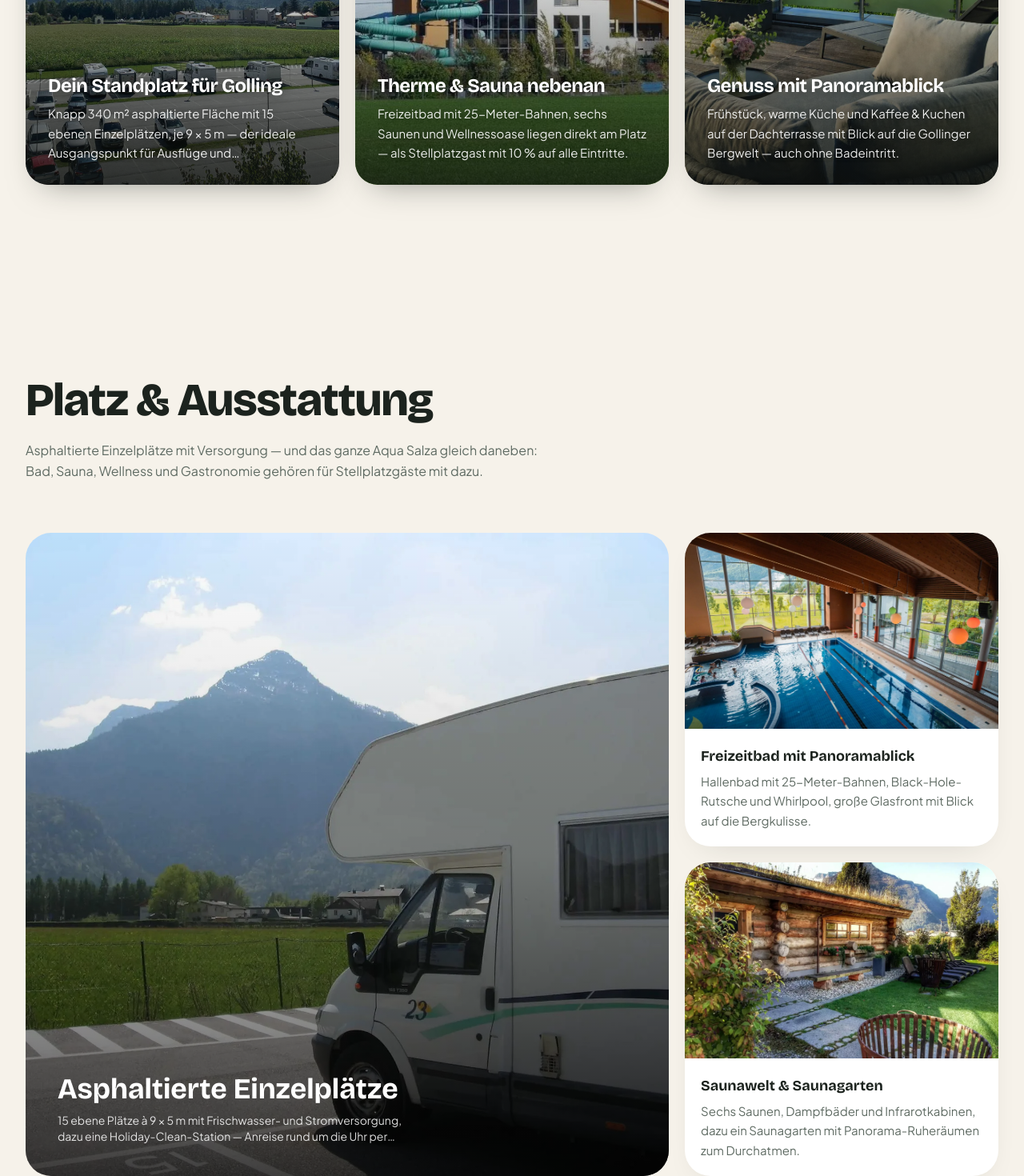
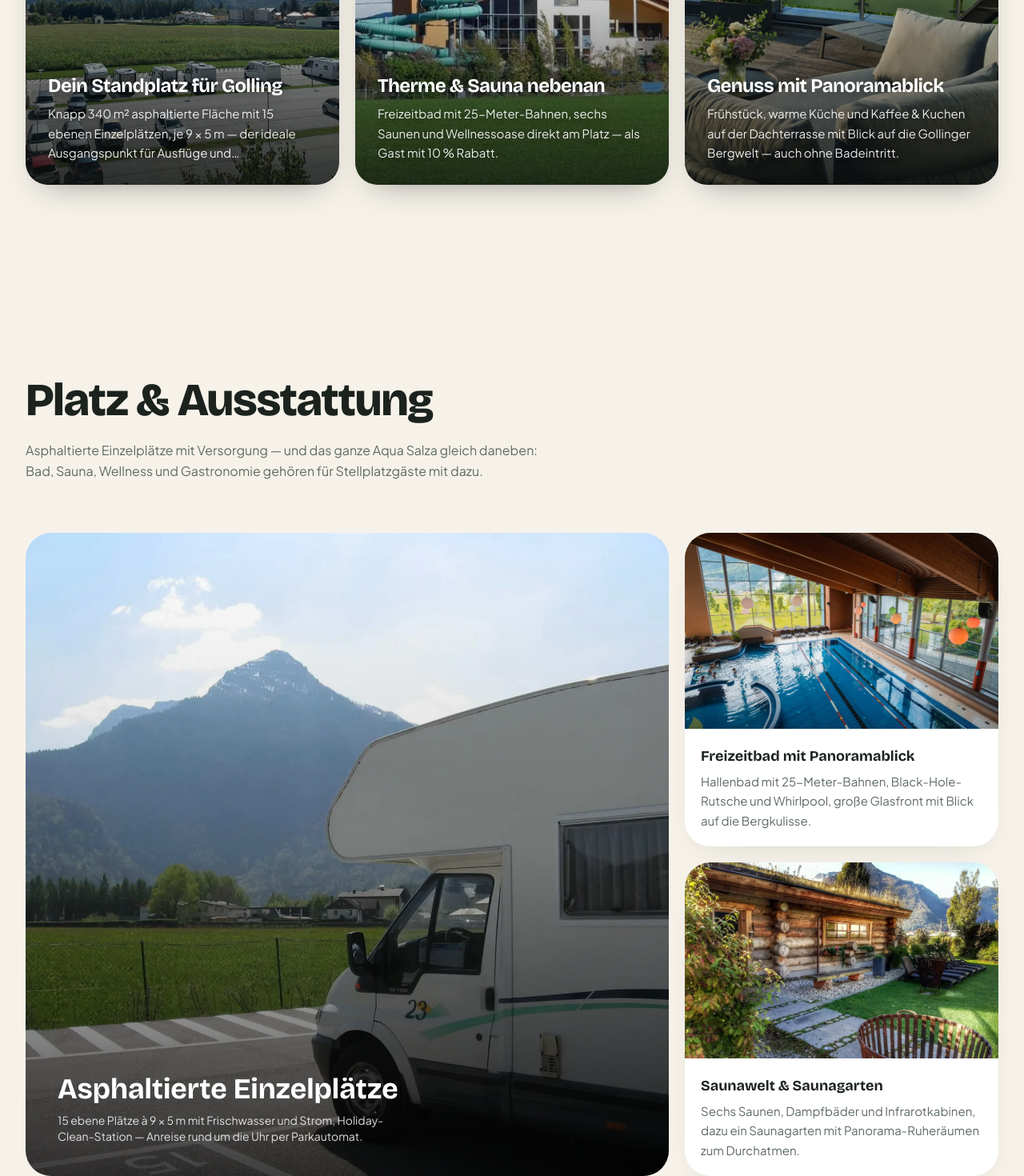
Before and after one commit to Lellino-Elias/aqua-salza-camping-demo, a Next.js app: page / in a window 1280 px wide. Shown: the part 1480-2950 px from the top of the page at 80% size. Built offline with nearby package versions, Linux system fonts and the light colour scheme.

Commit message:
aqua-salza — campsite demo 2026-06-14 23:11:44

```diff
--- a/src/content/campsites/aqua-salza.ts
+++ b/src/content/campsites/aqua-salza.ts
@@ -33,7 +33,7 @@ const aquaSalza: CampsiteConfig = {
     },
     {
       title: "Therme & Sauna nebenan",
-      text: "Freizeitbad mit 25-Meter-Bahnen, sechs Saunen und Wellnessoase liegen direkt am Platz — als Stellplatzgast mit 10 % auf alle Eintritte.",
+      text: "Freizeitbad mit 25-Meter-Bahnen, sechs Saunen und Wellnessoase direkt am Platz — als Gast mit 10 % Rabatt.",
       image: { src: `${IMG}/amenity-acf6a5cbdb.webp`, alt: "Freizeitbad und Sauna Aqua Salza in Golling, Ansicht vom Feld" },
     },
     {
@@ -79,7 +79,7 @@ const aquaSalza: CampsiteConfig = {
     features: [
       {
         title: "Asphaltierte Einzelplätze",
-        text: "15 ebene Plätze à 9 × 5 m mit Frischwasser- und Stromversorgung, dazu eine Holiday-Clean-Station — Anreise rund um die Uhr per Parkautomat.",
+        text: "15 ebene Plätze à 9 × 5 m mit Frischwasser und Strom, Holiday-Clean-Station — Anreise rund um die Uhr per Parkautomat.",
         image: { src: `${IMG}/gallery-24ad452114.webp`, alt: "Wohnmobil auf einem Einzelstellplatz des Aqua Salza" },
       },
       {
```
